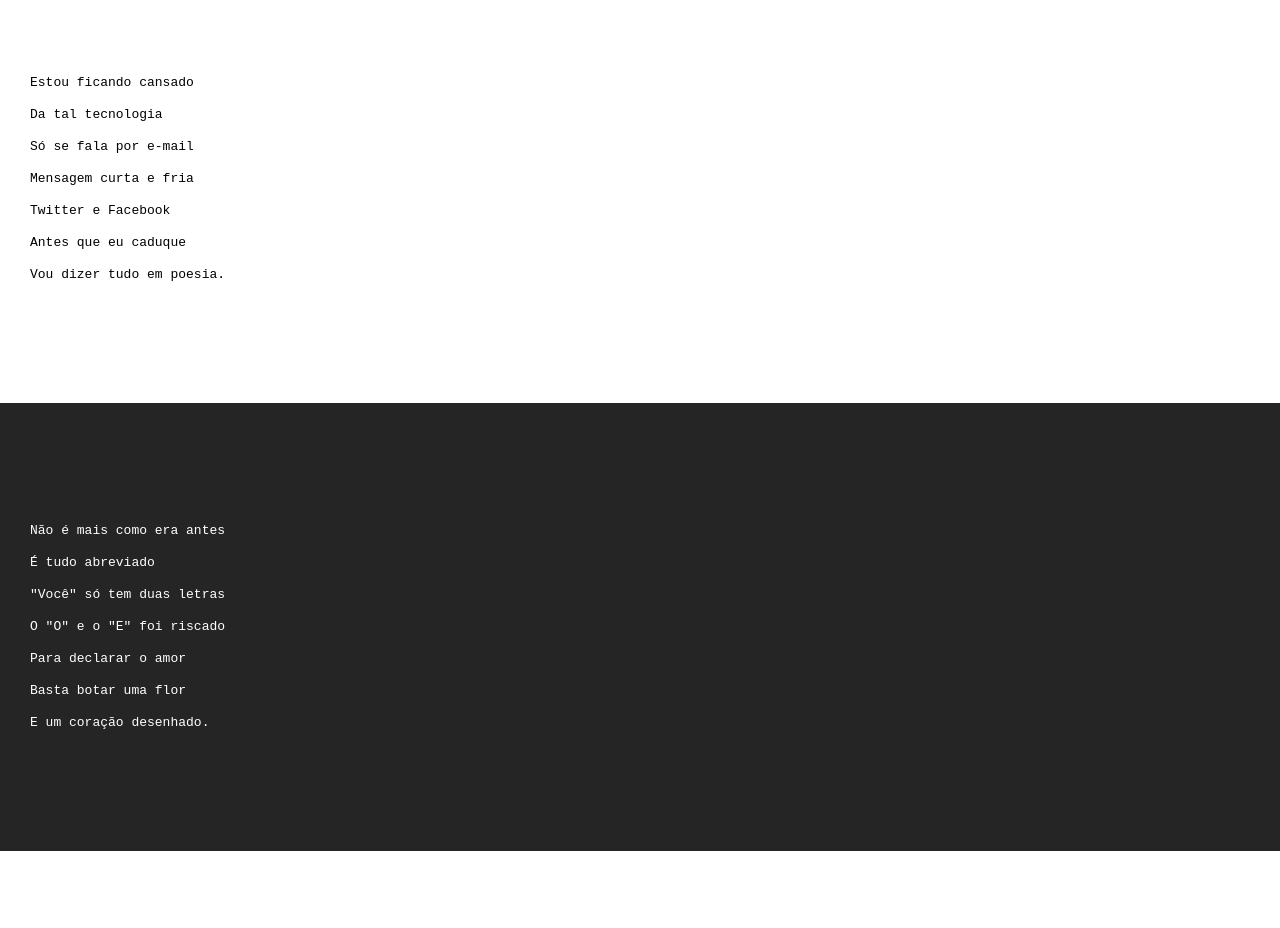
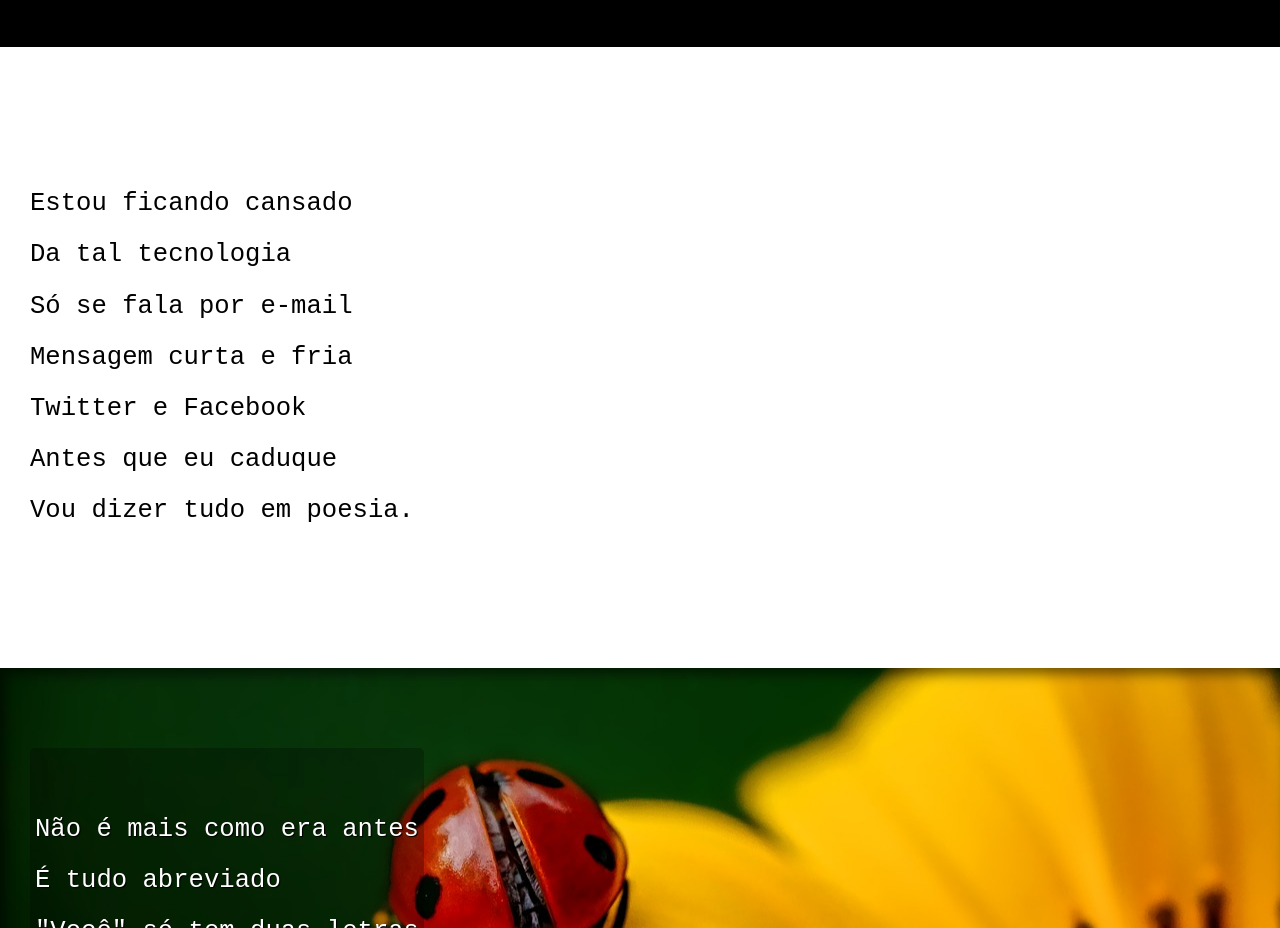
Before and after one commit to gothywmv/html-css, a plain HTML site: page Exercícios/ex029/index.html in a window 1280 px wide. Shown: the part 200-1128 px from the top of the page. Drawn offline with Linux system fonts and the light colour scheme.

Commit message:
Imagem parallax

```diff
--- a/Exercícios/ex029/index.html
+++ b/Exercícios/ex029/index.html
@@ -31,7 +31,7 @@
     </section>
 
 
-    <section class="imagem">
+    <section class="imagem" id="img01">
         <pre>
             <p>
                 Não é mais como era antes
@@ -69,7 +69,7 @@
 
 
 
-    <section class="imagem">
+    <section class="imagem" id="img02">
         <pre>
             <p>
                 Tenho saudade das cartas
--- a/Exercícios/ex029/style.css
+++ b/Exercícios/ex029/style.css
@@ -1,4 +1,12 @@
 @charset "UTF-8";
+
+@import url('https://fonts.googleapis.com/css2?family=Lexend:wght@100..900&family=Manrope:wght@200..800&display=swap');
+
+:root {
+    --fonte1: Verdana, Geneva, Tahoma, sans-serif;
+    --fonte2: "Lexend";
+    --fonte3: "Manrope";
+}
 
 section > pre {
     white-space: pre-line;
@@ -12,6 +20,7 @@ section > pre {
 html, body {
     min-height: 100%;
     background-color: darkgray;
+    font-family: var(--fonte1);
 }
 
 header {
@@ -23,6 +32,8 @@ header {
 header > h1 {
     padding-top: 50px;
     font-variant: small-caps;
+    font-family: var(--fonte2);
+    font-size: 8vw;
 }
 
 header >p {
@@ -44,6 +55,12 @@ section {
     padding-bottom: 10vh;
     line-height: 2em;
     padding-left: 30px;
+    font-family: var(--fonte3);
+    font-size: 2vw;
+}
+
+section > p {
+    padding-bottom: 2em;
 }
 
 section.normal {
@@ -53,14 +70,27 @@ section.normal {
 
 section.imagem {
     background-color: rgb(37, 37, 37);
+    background-position: right center;
     color: white;
+    box-shadow: inset 6px 6px 13px 0px rgba(0, 0, 0, 0.548);
+    background-attachment: fixed;
 }
 
-section.imagem >p {
-    width: 400px;
-    background-color: rgba(0, 0, 0, 0.521);
+section.imagem > pre > p {
+    display: inline-block;
+    padding: 5px;
+    background-color: rgba(0, 0, 0, 0.253);
+    border-radius: 5px;
+    text-shadow: 1px 1px 1px black;
 }
 
+section#img01 {
+    background-image: url("imagens/background001.jpg");
+}
+
+section#img02 {
+    background-image: url("imagens/background002.jpg");
+}
 footer {
     background-color: black;
     color: white;
```
